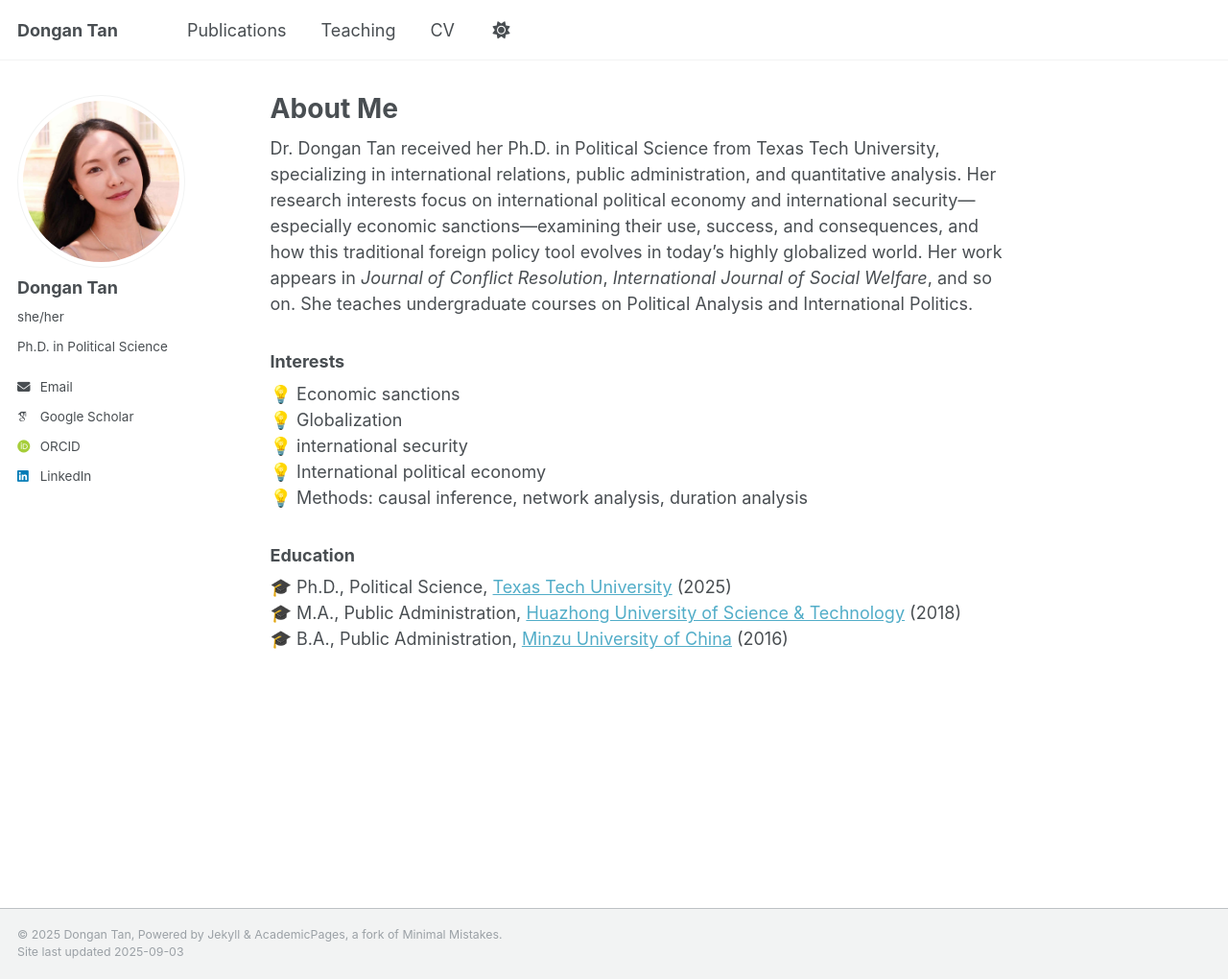
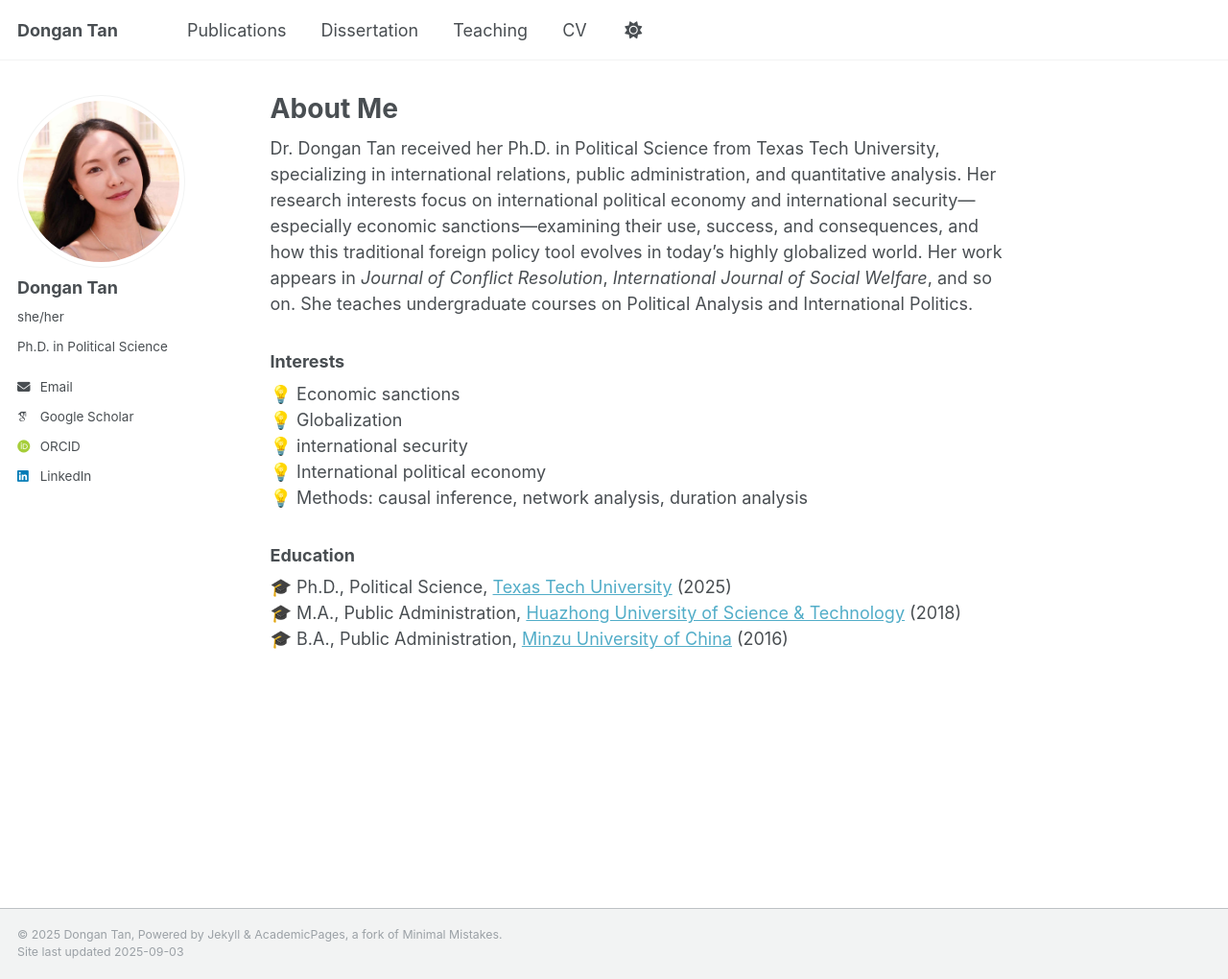
Before and after one commit to HaoLiuScholar/HaoLiuScholar.github.io, a Jekyll site: the page built from _pages/about.md, in a window 1280 px wide and 1020 px high. Shown: the whole window at 96% size. Built offline with Jekyll 4.4.1, drawn with Linux system fonts in a browser that asks for light colours; some web fonts are replaced; a script that is not in the unit is left out.

Commit message:
Update navigation.yml

```diff
--- a/_data/navigation.yml
+++ b/_data/navigation.yml
@@ -13,6 +13,9 @@ main:
 
   # - title: "Talks"
   #   url: /talks/
+
+  - title: "Dissertation"
+    url: /dissertation/
 
   - title: "Teaching"
     url: /teaching/
```
